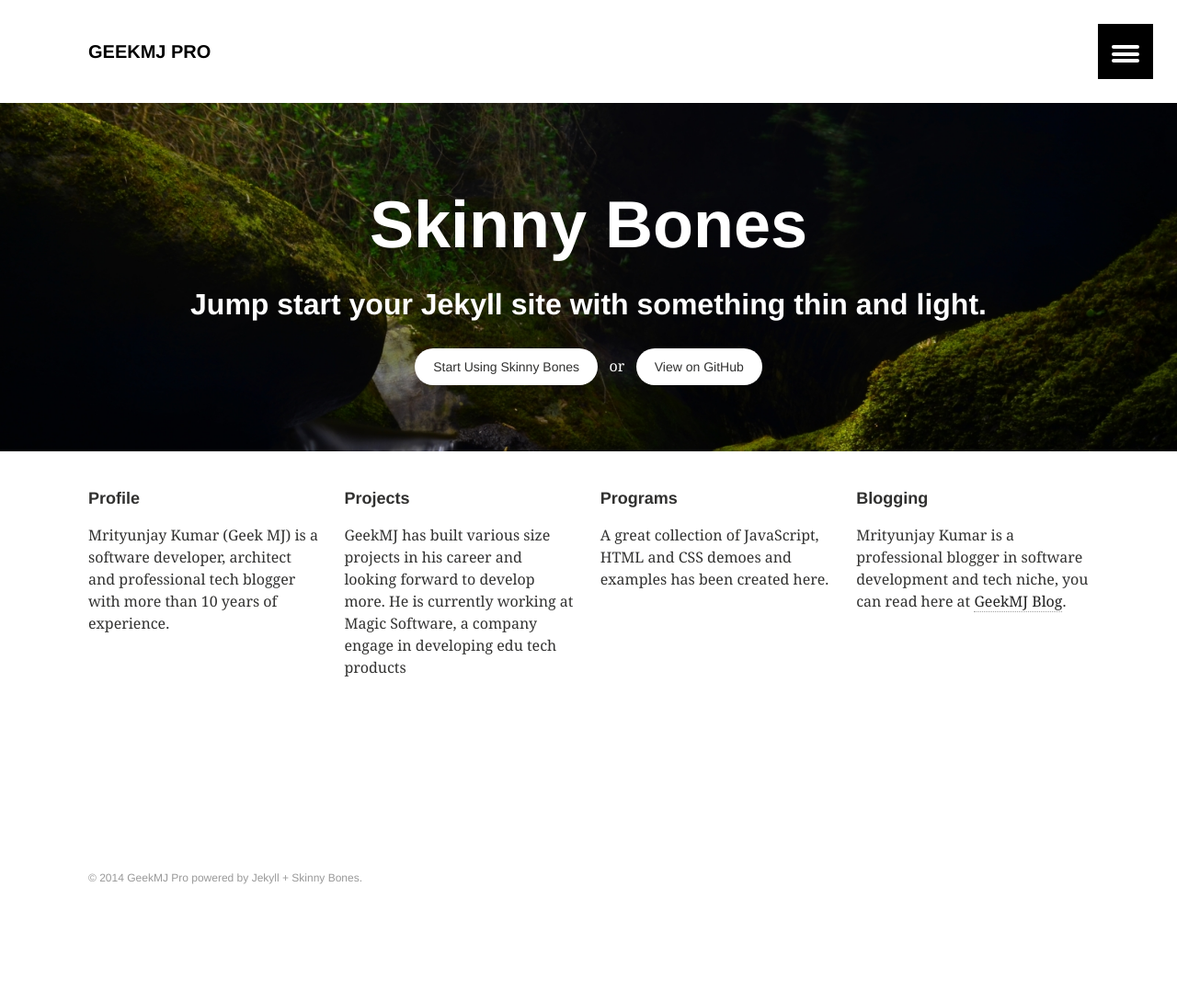
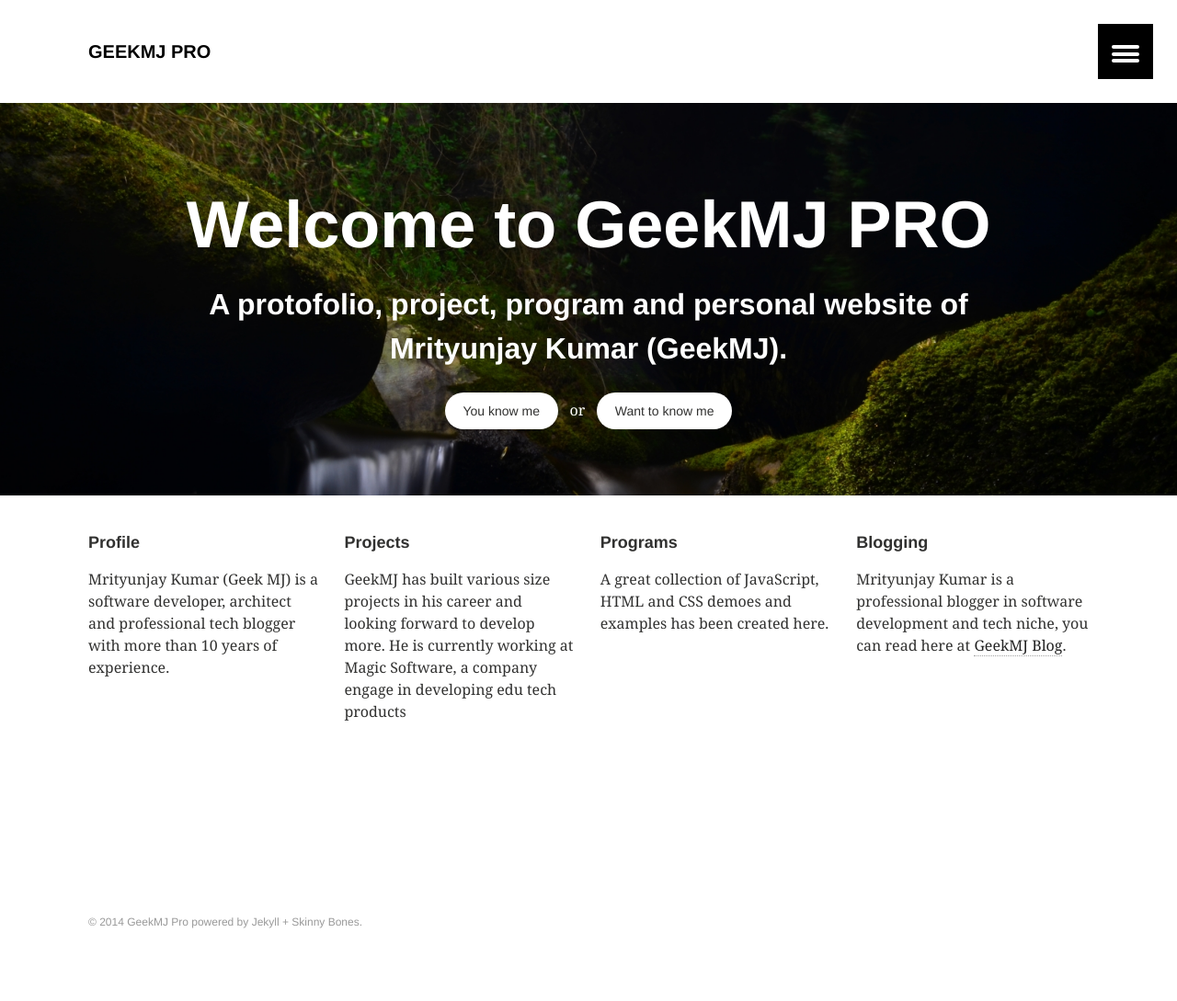
Before and after one commit to geekharsh/geekmj.github.io, a Jekyll site: the page built from index.md, in a window 1280 px wide. Shown: the whole page at 92% size. Built offline with Jekyll 4.4.1, drawn with Linux system fonts in a browser that asks for light colours; before the commit the page ends 1041 px from its top, so only the background shows below that.

Commit message:
Updated home.html

```diff
--- a/_layouts/home.html
+++ b/_layouts/home.html
@@ -52,9 +52,9 @@
     {% if page.image.feature %}
     <div class="page-lead" style="background-image:url({{ site.url }}/images/{{ page.image.feature }})">
       <div class="wrap page-lead-content">
-        <h1>Skinny Bones</h1>
-        <h2>Jump start your Jekyll site with something thin and light.</h2>
-        <a href="{{ site.url }}/getting-started/" class="btn-inverse">Start Using Skinny Bones</a> &nbsp; or &nbsp; <a href="https://github.com/mmistakes/skinny-bones-jekyll" class="btn-inverse">View on GitHub</a>
+        <h1>Welcome to GeekMJ PRO</h1>
+        <h2>A protofolio, project, program and personal website of Mrityunjay Kumar (GeekMJ).</h2>
+        <a href="https://www.facebook.com/geek.mrityunjay" class="btn-inverse">You know me</a> &nbsp; or &nbsp; <a href="https://www.facebook.com/geekmj" class="btn-inverse">Want to know me</a>
       </div><!-- /.page-lead-content -->
     </div><!-- /.page-lead -->
     {% endif %}
```
